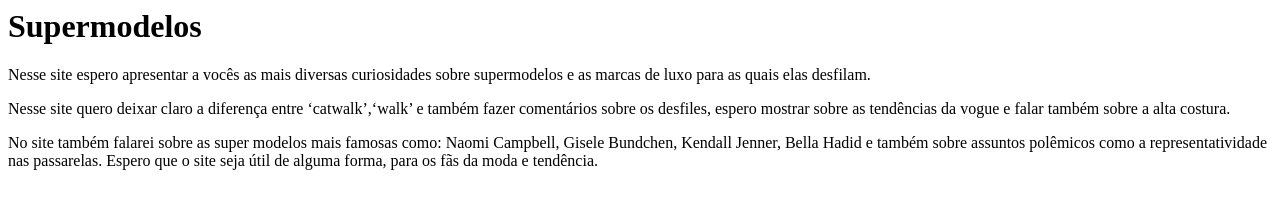
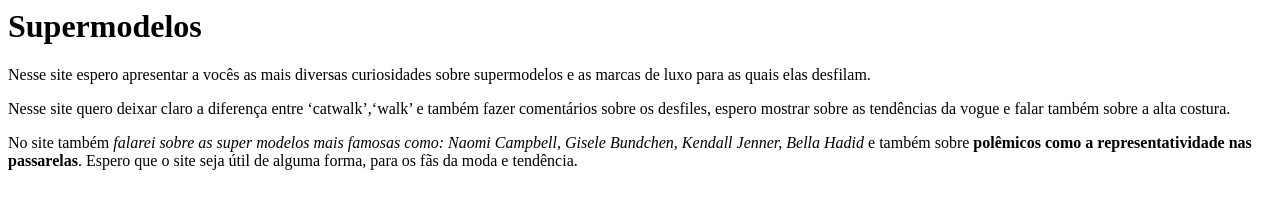
Before and after one commit to daenerystargaryenstorborn/matheuspcsvenkingdom, a plain HTML site: page index.html in a window 1280 px wide. Drawn offline with Linux system fonts and the light colour scheme.

Commit message:
terminando

```diff
--- a/index.html
+++ b/index.html
@@ -1,4 +1,4 @@
 <h1>Supermodelos</h1>
- <p>Nesse site espero apresentar a vocês as mais diversas curiosidades sobre supermodelos e as marcas de luxo para as quais elas desfilam.</p>
+ <p>Nesse site espero apresentar a vocês as mais diversas <stong>curiosidades sobre supermodelos e as marcas de luxo para as quais elas desfilam.</stong></p>
  <p>Nesse site quero deixar claro a diferença entre ‘catwalk’,‘walk’ e também fazer comentários sobre os desfiles, espero mostrar sobre as tendências da vogue e falar também sobre a alta costura.</p>
- <p>No site também falarei sobre as super modelos mais famosas como: Naomi Campbell, Gisele Bundchen, Kendall Jenner, Bella Hadid e também sobre assuntos polêmicos como a representatividade nas passarelas. Espero que o site seja útil de alguma forma, para os fãs da moda e tendência.</p>
+ <p>No site também <em>falarei sobre as super modelos mais famosas como: Naomi Campbell, Gisele Bundchen, Kendall Jenner, Bella Hadid</em> e também sobre <strong> polêmicos como a representatividade nas passarelas</strong>. Espero que o site seja útil de alguma forma, para os fãs da moda e tendência.</p>
```
